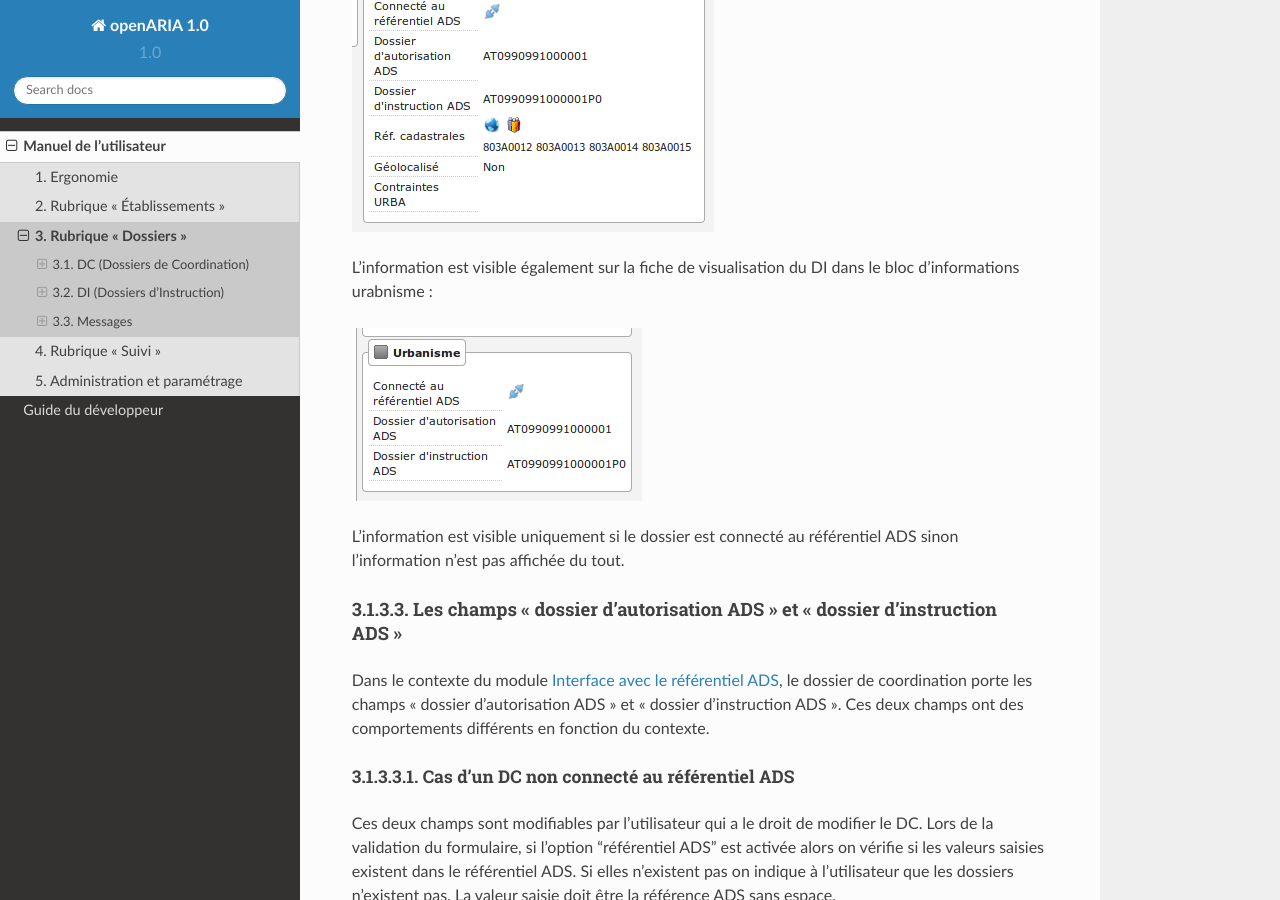
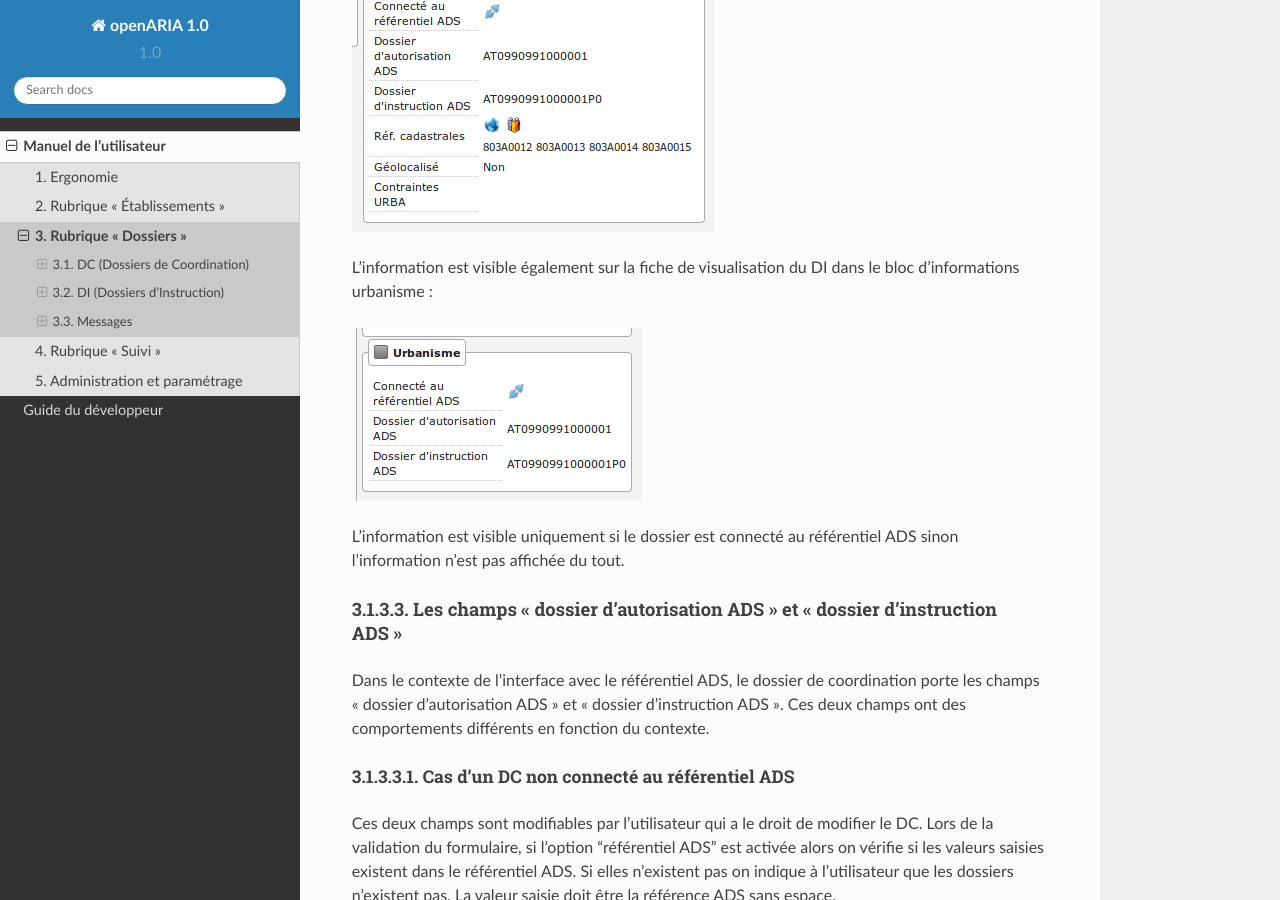
Before and after one commit to jcerini/openaria-documentation, a Sphinx documentation site: the page built from source/manuel_utilisateur/dossiers/index.rst, in a window 1280 px wide and 900 px high, scrolled down 8107 px. Built offline with Sphinx 7.4.7 and the Read the Docs theme 2.0.0, drawn with Linux system fonts in a browser that asks for light colours.

Commit message:
Update index.rst

```diff
--- a/source/manuel_utilisateur/dossiers/index.rst
+++ b/source/manuel_utilisateur/dossiers/index.rst
@@ -146,7 +146,7 @@ L'information est visible sur la fiche de visualisation du DC :
 
 .. image:: dossier_coordination-connecte-referentiel-ads-flag.png
 
-L'information est visible également sur la fiche de visualisation du DI dans le bloc d'informations urabnisme :
+L'information est visible également sur la fiche de visualisation du DI dans le bloc d'informations urbanisme :
 
 .. image:: dossier_instruction-avec-dc-connecte-referentiel-ads-flag.png
 
@@ -158,7 +158,7 @@ L'information est visible uniquement si le dossier est connecté au référentie
 Les champs "dossier d'autorisation ADS" et "dossier d'instruction ADS"
 ######################################################################
 
-Dans le contexte du module :ref:`module_interface_avec_le_referentiel_ads`, le dossier de coordination porte les champs "dossier d'autorisation ADS" et "dossier d'instruction ADS". Ces deux champs ont des comportements différents en fonction du contexte.
+Dans le contexte de l'interface avec le référentiel ADS, le dossier de coordination porte les champs "dossier d'autorisation ADS" et "dossier d'instruction ADS". Ces deux champs ont des comportements différents en fonction du contexte.
 
 Cas d'un DC non connecté au référentiel ADS
 ,,,,,,,,,,,,,,,,,,,,,,,,,,,,,,,,,,,,,,,,,,,
```
